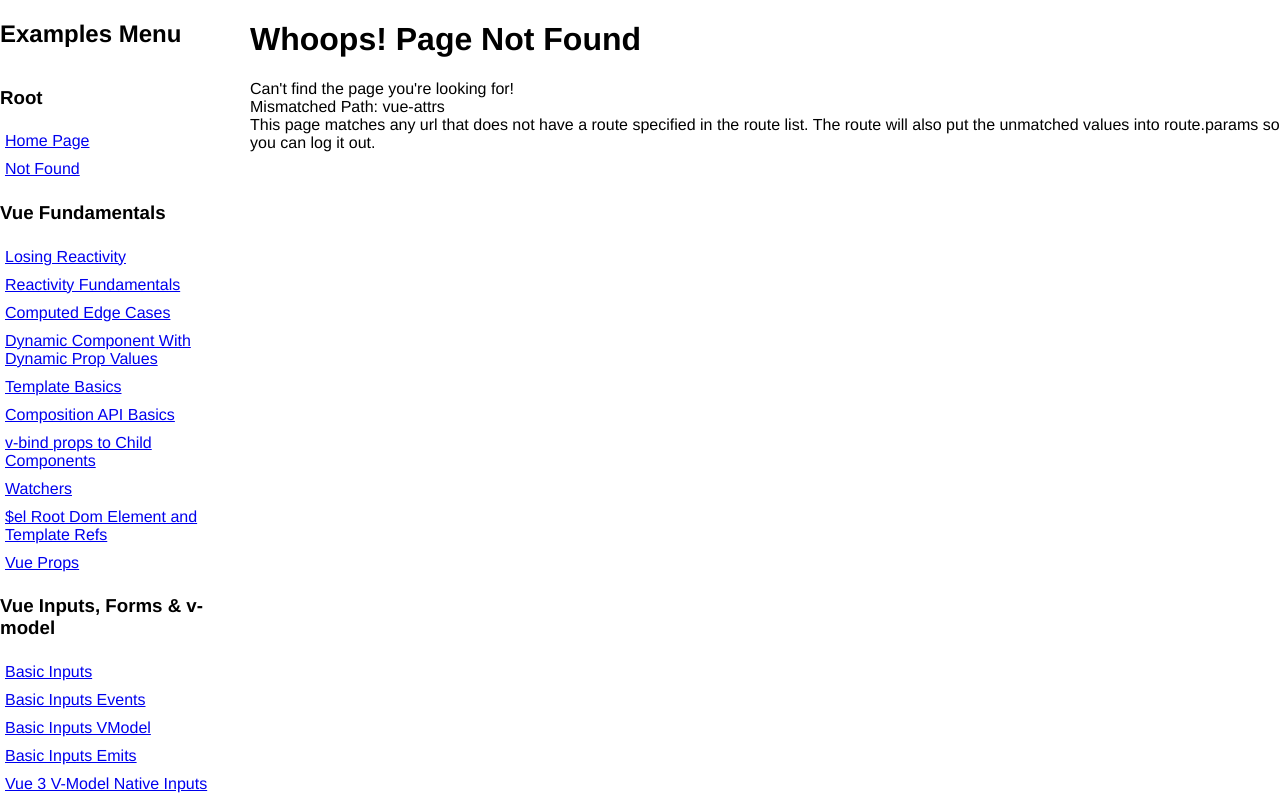
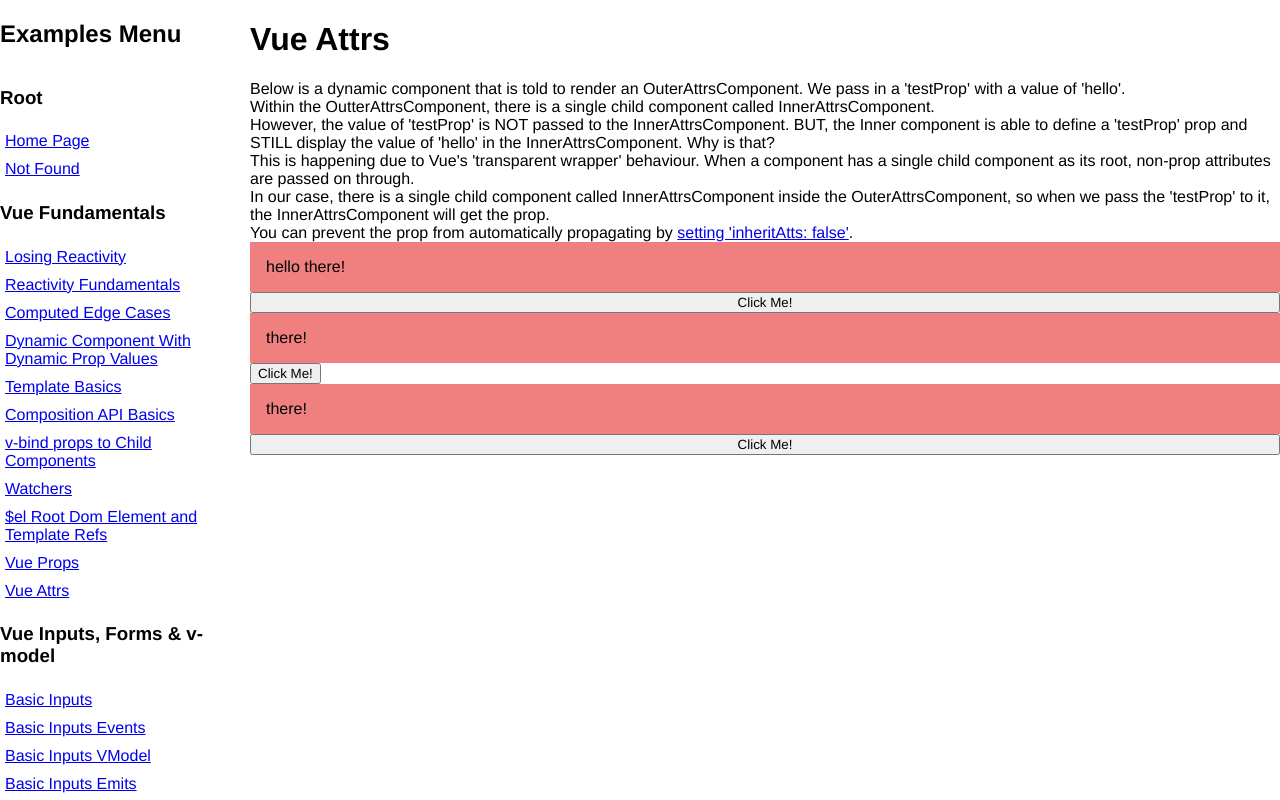
Before and after one commit to blaytenshi/vue-3-examples, a Vue app: page /vue-attrs in a window 1280 px wide. Shown: the top 800 px of the page. Built offline with nearby package versions, Linux system fonts and the light colour scheme.

Commit message:
Added Vue Attrs example

```diff
--- a/src/router/fundamentals-routes.js
+++ b/src/router/fundamentals-routes.js
@@ -71,4 +71,11 @@
     category: ROUTE_CATEGORY.FUNDAMENTALS,
     component: () => import("../views/vue-fundamentals/vue-props/index.vue"),
   },
+  {
+    path: "/vue-attrs",
+    name: "VueAttrs",
+    displayName: "Vue Attrs",
+    category: ROUTE_CATEGORY.FUNDAMENTALS,
+    component: () => import("../views/vue-fundamentals/vue-attrs/index.vue"),
+  },
 ];
--- /dev/null
+++ b/src/views/vue-fundamentals/vue-attrs/index.vue
@@ -0,0 +1,41 @@
+<script setup>
+import OuterAttrsComponent from "./outer-attrs-component.vue";
+import WrappedOuterAttrsComponent from "./wrapped-outer-attrs.vue";
+import Container from "@/components/Container.vue";
+import { CONTAINER_DIRECTIONS } from "@/constants/options.js";
+
+const dynamicComponent = OuterAttrsComponent;
+const dynamicWrappedComponent = WrappedOuterAttrsComponent;
+const hello = "hello";
+</script>
+
+<template>
+  <Container :direction="CONTAINER_DIRECTIONS.COLUMN">
+    <h1>Vue Attrs</h1>
+    <p>Below is a dynamic component that is told to render an OuterAttrsComponent. We pass in a 'testProp' with a value of 'hello'.</p>
+    <p>Within the OutterAttrsComponent, there is a single child component called InnerAttrsComponent.</p>
+    <p>
+      However, the value of 'testProp' is NOT passed to the InnerAttrsComponent. BUT, the Inner component is able to define a
+      'testProp' prop and STILL display the value of 'hello' in the InnerAttrsComponent. Why is that?
+    </p>
+    <p>
+      This is happening due to Vue's 'transparent wrapper' behaviour. When a component has a single child component as its root,
+      non-prop attributes are passed on through.
+    </p>
+    <p>
+      In our case, there is a single child component called InnerAttrsComponent inside the OuterAttrsComponent, so when we pass
+      the 'testProp' to it, the InnerAttrsComponent will get the prop.
+    </p>
+    <p>
+      You can prevent the prop from automatically propagating by <a href="https://vuejs.org/guide/components/attrs#disabling-attribute-inheritance">setting 'inheritAtts: false'</a>.
+    </p>
+    <component
+      :is="dynamicComponent"
+      :test-prop="hello"
+    />
+    <component
+      :is="dynamicWrappedComponent"
+      test-prop="hello again!"
+    />
+  </Container>
+</template>
--- /dev/null
+++ b/src/views/vue-fundamentals/vue-attrs/inner-attrs-component.vue
@@ -0,0 +1,22 @@
+<script setup>
+defineProps({
+  testProp: {
+    type: String,
+    default: "",
+  },
+});
+</script>
+
+<template>
+  <div class="inner">
+    {{ testProp }} there!
+  </div>
+  <button>Click Me!</button>
+</template>
+
+<style scoped>
+.inner {
+  background-color: lightcoral;
+  padding: 1rem;
+}
+</style>
--- /dev/null
+++ b/src/views/vue-fundamentals/vue-attrs/outer-attrs-component.vue
@@ -0,0 +1,15 @@
+<script setup>
+import InnerAttrsComponent from "./inner-attrs-component.vue";
+</script>
+
+<template>
+  <inner-attrs-component class="outter" />
+</template>
+
+<style scoped>
+.outter {
+  background-color: cornflowerblue;
+  color: white;
+  padding: 1rem;
+}
+</style>
--- /dev/null
+++ b/src/views/vue-fundamentals/vue-attrs/wrapped-outer-attrs.vue
@@ -0,0 +1,20 @@
+<script setup>
+import InnerAttrsComponent from "./inner-attrs-component.vue";
+</script>
+
+<template>
+  <div>
+    <!-- the testProp will not automatically pass to InnerAttrsComponent! -->
+    <inner-attrs-component class="outter" />
+  </div>
+  <!-- Nor will this, because it's not the ONLY child component -->
+  <inner-attrs-component class="outter" />
+</template>
+
+<style scoped>
+.outter {
+  background-color: cornflowerblue;
+  color: white;
+  padding: 1rem;
+}
+</style>
```
